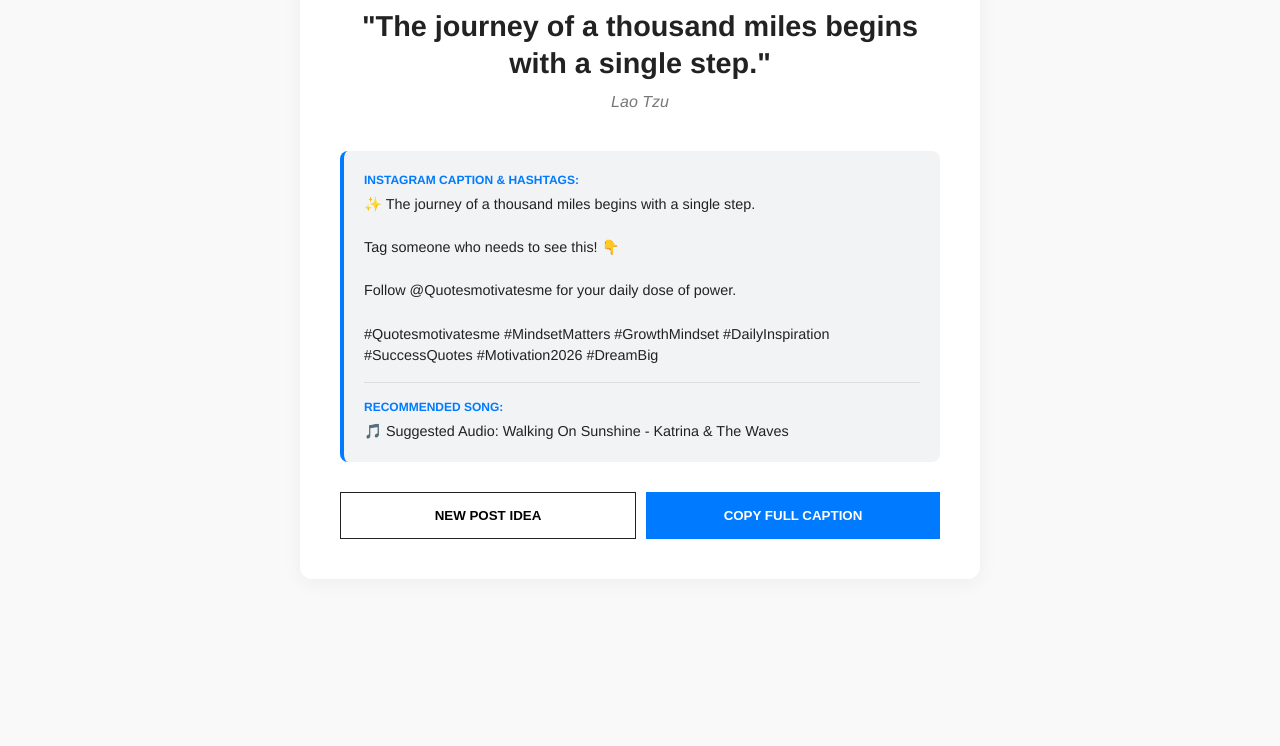
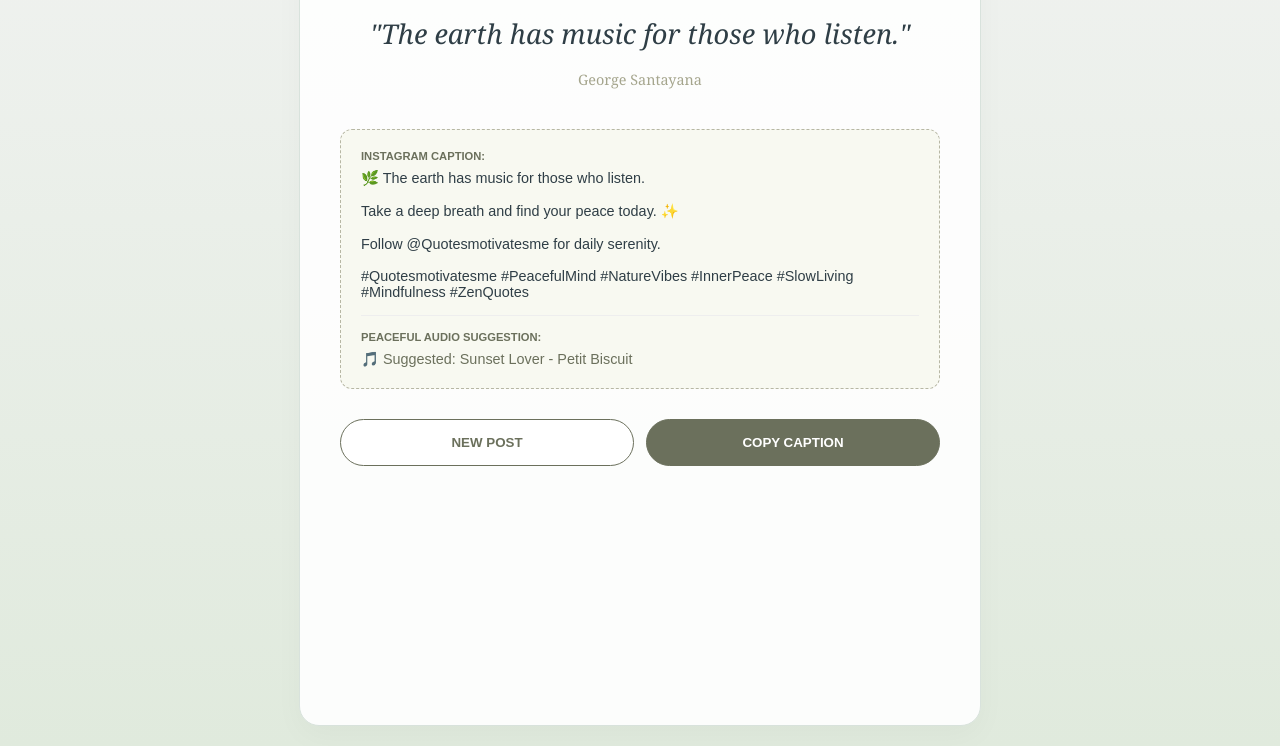
Before and after one commit to recipemaster1/quotesmotivatesme, a plain HTML site: page index.html in a window 1280 px wide. Shown: the part 94-840 px from the top of the page. Before the commit the page ends 800 px from the top, so only its background shows below. Drawn offline with Linux system fonts and the light colour scheme.

Commit message:
Refactor index.html for nature-themed design

```diff
--- a/index.html
+++ b/index.html
@@ -2,97 +2,102 @@
 <html lang="en">
 <head>
     <meta charset="UTF-8">
-    <title>Quotesmotivatesme - Toolkit</title>
+    <title>Quotesmotivatesme | Nature & Peace</title>
     <style>
+        /* CSS: Soft Nature Aesthetic */
         body {
             margin: 0;
             padding: 20px;
             display: flex;
             justify-content: center;
-            background-color: #f9f9f9;
-            font-family: 'Helvetica Neue', Helvetica, Arial, sans-serif;
-            color: #222;
+            background-color: #f0f2f0; /* Very soft sage grey */
+            background-image: linear-gradient(180deg, #f0f2f0 0%, #e0eadd 100%);
+            font-family: 'Georgia', serif;
+            color: #2f3e46;
+            min-height: 100vh;
         }
 
         .container {
             max-width: 600px;
             width: 100%;
-            background: white;
+            background: rgba(255, 255, 255, 0.9); /* Slight transparency */
             padding: 40px;
-            border-radius: 12px;
-            box-shadow: 0 4px 20px rgba(0,0,0,0.05);
+            border-radius: 20px;
+            box-shadow: 0 10px 30px rgba(0,0,0,0.03);
+            border: 1px solid #d8e2dc;
         }
 
         .brand {
-            font-size: 0.7rem;
-            letter-spacing: 3px;
+            font-size: 0.75rem;
+            letter-spacing: 4px;
             text-transform: uppercase;
-            color: #007bff;
+            color: #6b705c;
             margin-bottom: 30px;
             display: block;
             text-align: center;
         }
 
         #quote {
-            font-size: 1.8rem;
-            font-weight: bold;
-            line-height: 1.3;
-            margin-bottom: 10px;
+            font-size: 1.7rem;
+            line-height: 1.5;
+            margin-bottom: 15px;
             text-align: center;
+            font-style: italic;
         }
 
         #author {
             display: block;
             text-align: center;
-            font-style: italic;
-            color: #777;
+            font-size: 0.9rem;
+            color: #a5a58d;
             margin-bottom: 40px;
         }
 
         .social-box {
-            background: #f1f3f5;
+            background: #f8f9f1;
             padding: 20px;
-            border-radius: 8px;
+            border-radius: 12px;
             margin-top: 20px;
+            font-family: sans-serif;
             font-size: 0.9rem;
-            line-height: 1.5;
-            border-left: 4px solid #007bff;
+            border: 1px dashed #b7b7a4;
         }
 
         .label {
             font-weight: bold;
-            color: #007bff;
+            color: #6b705c;
             display: block;
-            margin-bottom: 5px;
-            font-size: 0.75rem;
+            margin-bottom: 8px;
+            font-size: 0.7rem;
             text-transform: uppercase;
         }
 
         .buttons {
             display: flex;
-            gap: 10px;
+            gap: 12px;
             margin-top: 30px;
         }
 
         button {
             flex: 1;
             padding: 15px;
-            border: 1px solid #222;
+            border: 1px solid #6b705c;
             background: white;
             cursor: pointer;
+            color: #6b705c;
+            border-radius: 50px; /* Rounded pill buttons */
             font-weight: bold;
-            transition: 0.2s;
+            transition: 0.3s;
         }
 
         button:hover {
-            background: #222;
+            background: #6b705c;
             color: white;
         }
 
         .copy-all-btn {
-            background: #007bff;
+            background: #6b705c;
             color: white;
-            border: none;
         }
     </style>
 </head>
@@ -101,56 +106,49 @@
     <div class="container">
         <span class="brand">Quotesmotivatesme</span>
 
-        <div id="quote">"The only way to do great work is to love what you do."</div>
-        <span id="author">Steve Jobs</span>
+        <div id="quote">"Nature does not hurry, yet everything is accomplished."</div>
+        <span id="author">Lao Tzu</span>
 
         <div class="social-box">
-            <span class="label">Instagram Caption & Hashtags:</span>
-            <div id="caption-area">
-                Loading your caption...
-            </div>
+            <span class="label">Instagram Caption:</span>
+            <div id="caption-area">Loading...</div>
 
-            <hr style="margin: 15px 0; border: 0; border-top: 1px solid #ddd;">
+            <hr style="margin: 15px 0; border: 0; border-top: 1px solid #eee;">
 
-            <span class="label">Recommended Song:</span>
-            <div id="song-area">
-                Loading song...
-            </div>
+            <span class="label">Peaceful Audio Suggestion:</span>
+            <div id="song-area" style="font-weight: 500; color: #6b705c;">Loading...</div>
         </div>
 
         <div class="buttons">
-            <button onclick="generateNew()">NEW POST IDEA</button>
-            <button class="copy-all-btn" onclick="copyEverything()">COPY FULL CAPTION</button>
+            <button onclick="generateNew()">NEW POST</button>
+            <button class="copy-all-btn" onclick="copyEverything()">COPY CAPTION</button>
         </div>
     </div>
 
     <script>
+        // Peaceful & Nature-focused quotes and songs
         const myQuotes = [
-            { q: "Believe you can and you're halfway there.", a: "Theodore Roosevelt", song: "Unstoppable - Sia" },
-            { q: "It always seems impossible until it's done.", a: "Nelson Mandela", song: "Hall of Fame - The Script" },
-            { q: "Everything you've ever wanted is on the other side of fear.", a: "George Addair", song: "Not Afraid - Eminem" },
-            { q: "Don't stop when you're tired. Stop when you're done.", a: "Unknown", song: "Eye of the Tiger - Survivor" },
-            { q: "Your time is limited, so don't waste it living someone else's life.", a: "Steve Jobs", song: "It's My Life - Bon Jovi" },
-            { q: "The journey of a thousand miles begins with a single step.", a: "Lao Tzu", song: "Walking On Sunshine - Katrina & The Waves" },
-            { q: "Success is not final, failure is not fatal.", a: "Winston Churchill", song: "Stronger - Kelly Clarkson" }
+            { q: "Adopt the pace of nature: her secret is patience.", a: "Ralph Waldo Emerson", song: "Weightless - Marconi Union" },
+            { q: "In every walk with nature one receives far more than he seeks.", a: "John Muir", song: "River Flows in You - Yiruma" },
+            { q: "Silence is the element in which great things fashion themselves.", a: "Thomas Carlyle", song: "Clair de Lune - DeBussy" },
+            { q: "Look deep into nature, and then you will understand everything better.", a: "Albert Einstein", song: "Experience - Ludovico Einaudi" },
+            { q: "Peace begins with a smile.", a: "Mother Teresa", song: "Bloom - The Paper Kites" },
+            { q: "The earth has music for those who listen.", a: "George Santayana", song: "Sunset Lover - Petit Biscuit" },
+            { q: "Keep close to Nature's heart... and break clear away, once in a while.", a: "John Muir", song: "Airstream - Electra" }
         ];
 
-        const hashtags = "\n\n#Quotesmotivatesme #MindsetMatters #GrowthMindset #DailyInspiration #SuccessQuotes #Motivation2026 #DreamBig";
+        const hashtags = "\n\n#Quotesmotivatesme #PeacefulMind #NatureVibes #InnerPeace #SlowLiving #Mindfulness #ZenQuotes";
 
         function generateNew() {
             const randomIndex = Math.floor(Math.random() * myQuotes.length);
             const item = myQuotes[randomIndex];
 
-            // 1. Update Main Quote
             document.getElementById('quote').innerText = `"${item.q}"`;
             document.getElementById('author').innerText = item.a;
 
-            // 2. Update Caption
-            const caption = `✨ ${item.q}\n\nTag someone who needs to see this! 👇\n\nFollow @Quotesmotivatesme for your daily dose of power.${hashtags}`;
+            const caption = `🌿 ${item.q}\n\nTake a deep breath and find your peace today. ✨\n\nFollow @Quotesmotivatesme for daily serenity.${hashtags}`;
             document.getElementById('caption-area').innerText = caption;
-
-            // 3. Update Song
-            document.getElementById('song-area').innerText = `🎵 Suggested Audio: ${item.song}`;
+            document.getElementById('song-area').innerText = `🎵 Suggested: ${item.song}`;
         }
 
         function copyEverything() {
@@ -158,11 +156,10 @@
             navigator.clipboard.writeText(caption);
 
             const btn = document.querySelector('.copy-all-btn');
-            btn.innerText = "COPIED TO CLIPBOARD!";
-            setTimeout(() => { btn.innerText = "COPY FULL CAPTION"; }, 2000);
+            btn.innerText = "COPIED!";
+            setTimeout(() => { btn.innerText = "COPY CAPTION"; }, 2000);
         }
 
-        // Run once on load
         generateNew();
     </script>
 </body>
```
